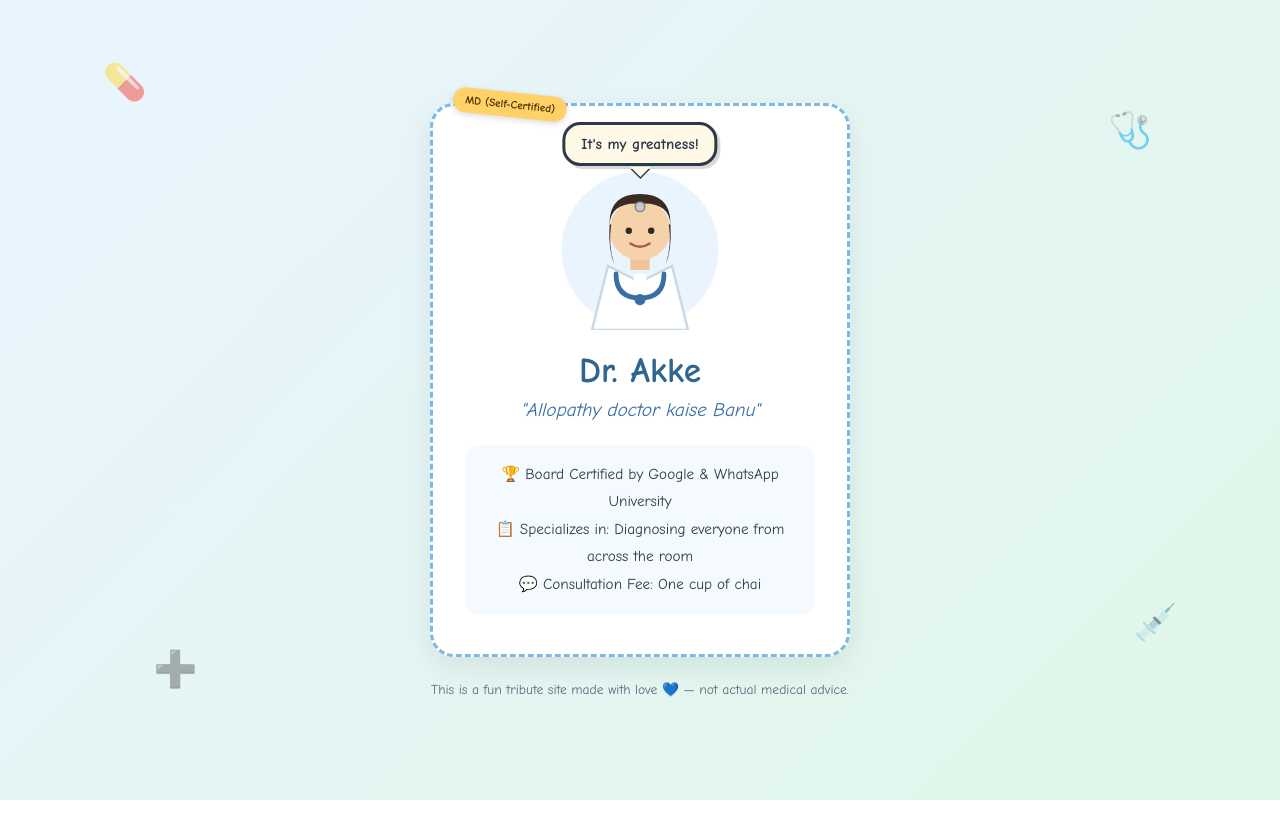
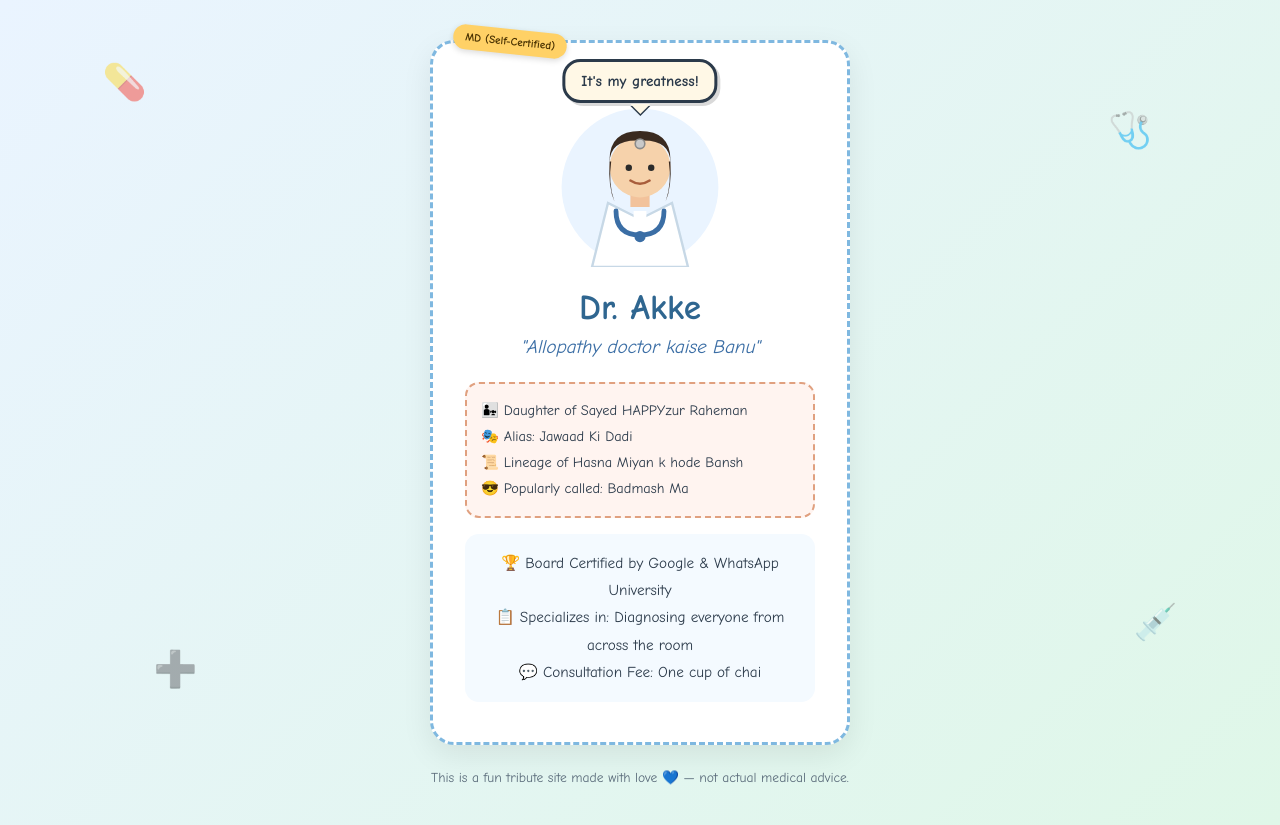
Before and after one commit to sayeedulqarnain-spec/akke-doctor-site, a plain HTML site: page index.html in a window 1280 px wide. Before the commit the page ends 800 px from the top, so only its background shows below. Drawn offline with Linux system fonts and the light colour scheme.

Commit message:
Add bio section with family details
Co-Authored-By: Claude Sonnet 5 <noreply@anthropic.com>

```diff
--- a/index.html
+++ b/index.html
@@ -47,6 +47,13 @@
     <h1>Dr. Akke</h1>
     <p class="tagline">"Allopathy doctor kaise Banu"</p>
 
+    <div class="bio">
+      <p>👨‍👧 Daughter of Sayed HAPPYzur Raheman</p>
+      <p>🎭 Alias: Jawaad Ki Dadi</p>
+      <p>📜 Lineage of Hasna Miyan k hode Bansh</p>
+      <p>😎 Popularly called: Badmash Ma</p>
+    </div>
+
     <div class="cert">
       <p>🏆 Board Certified by Google &amp; WhatsApp University</p>
       <p>📋 Specializes in: Diagnosing everyone from across the room</p>
--- a/style.css
+++ b/style.css
@@ -95,6 +95,17 @@ h1 {
   margin-bottom: 24px;
 }
 
+.bio {
+  background: #fff4f0;
+  border: 2px dashed #e0a07f;
+  border-radius: 14px;
+  padding: 14px;
+  font-size: 0.9rem;
+  line-height: 1.8;
+  margin-bottom: 16px;
+  text-align: left;
+}
+
 .cert {
   background: #f4faff;
   border-radius: 14px;
```
